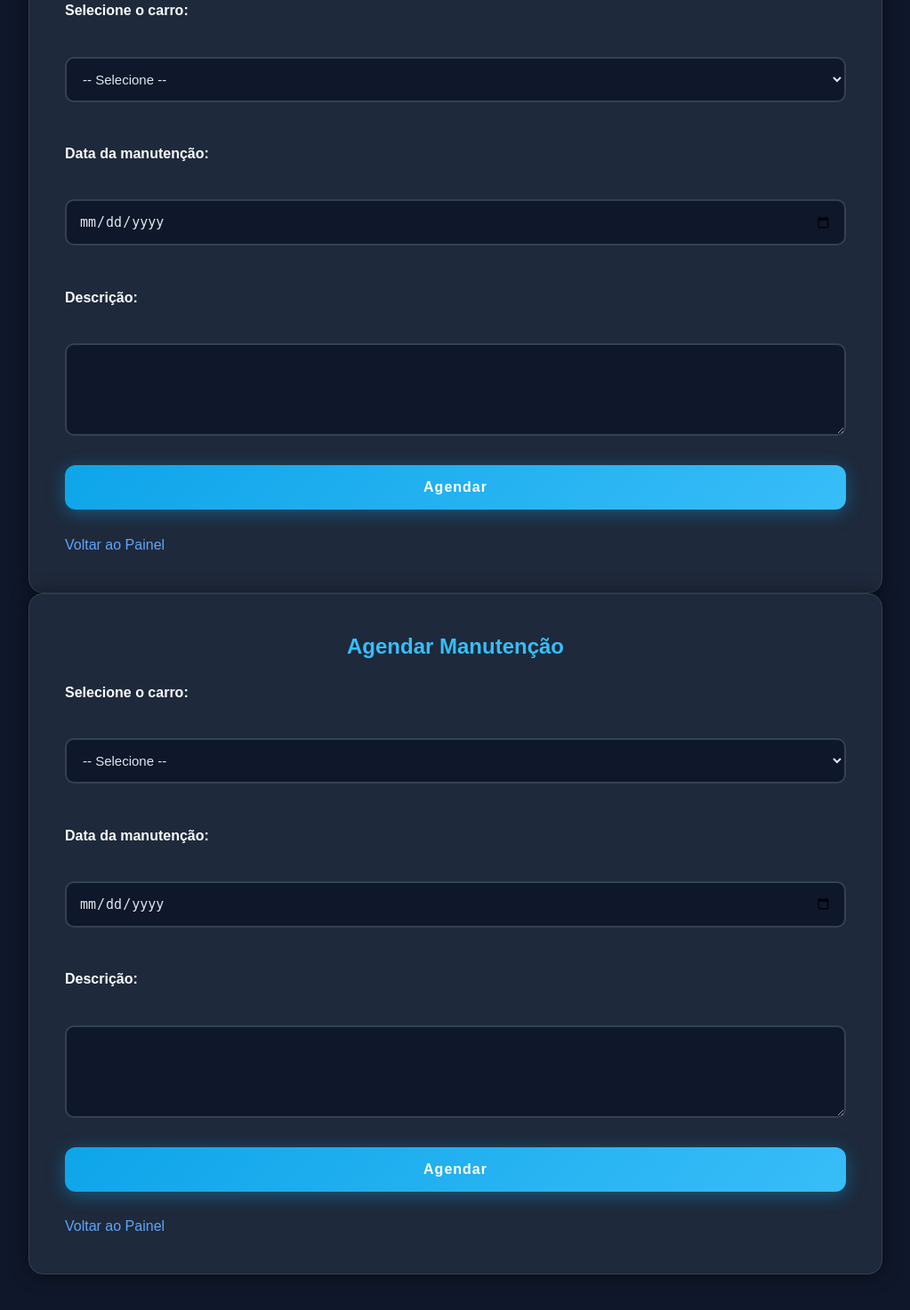
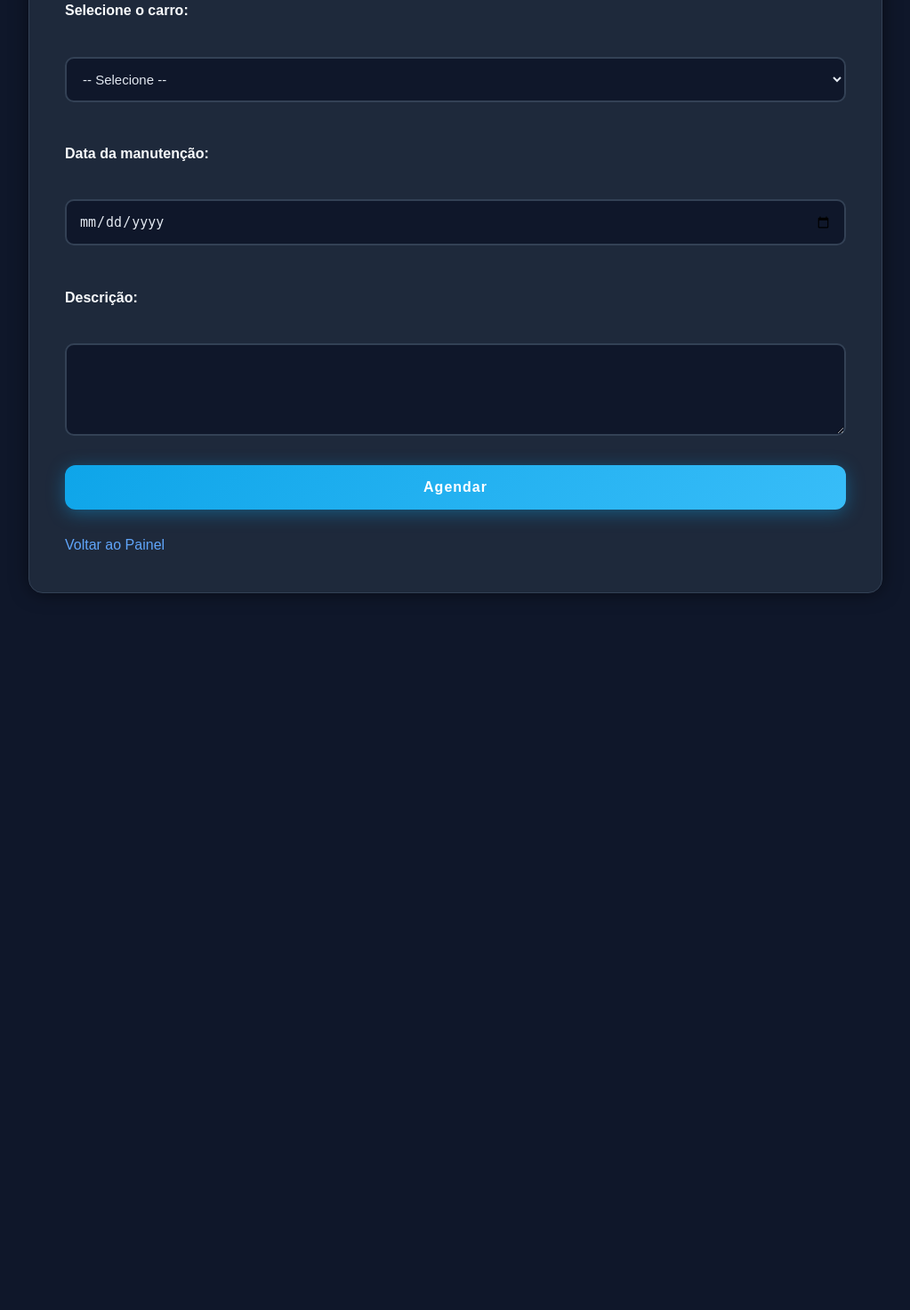
Before and after one commit to Bear144wp/Swim-Definitivo, a PHP site: page /form_agendar.php in a window 1280 px wide. Shown: the part 140-1613 px from the top of the page at 89% size, without its empty margins (128-1151 px from the left). After the commit the page ends 807 px from the top, so only its background shows below. Run offline with PHP 8.4, Linux system fonts and the light colour scheme; the visitor is signed in with stand-in values (Sample User, id 1); data that the repository does not hold is empty.

Commit message:
Update form_agendar.php

```diff
--- a/form_agendar.php
+++ b/form_agendar.php
@@ -63,49 +63,3 @@ $result = $conn->query($sql);
 </div>
 </body>
 </html>
-
-
-<!DOCTYPE html>
-<html lang="pt-br">
-<head>
-  <meta charset="UTF-8">
-  <title>Agendar Manutenção</title>
-  <link rel="stylesheet" href="estilo.css">
-</head>
-<body>
-<div class="container">
-  <h2>Agendar Manutenção</h2>
-
-  <!-- Formulário que envia os dados com o método POST -->
-  <!-- A gente usa POST aqui porque é mais seguro pra enviar dados que vão pro banco -->
-  <form action="agendar_salvar.php" method="POST">
-
-    <!-- Dropdown com os carros cadastrados pelo usuário -->
-    <label>Selecione o carro:</label><br>
-    <select name="id_carro" required>
-      <option value="">-- Selecione --</option>
-
-      <!-- Faz um loop pra mostrar cada carro do usuário como uma opção -->
-      <?php while ($row = $result->fetch_assoc()): ?>
-        <option value="<?php echo $row['id']; ?>">
-          <?php echo $row['modelo'] . " - " . $row['placa']; ?>
-        </option>
-      <?php endwhile; ?>
-    </select><br><br>
-
-    <!-- Campo para escolher a data da manutenção -->
-    <label>Data da manutenção:</label><br>
-    <input type="date" name="data" required><br><br>
-
-    <!-- Campo para descrever o problema ou o serviço que precisa ser feito -->
-    <label>Descrição:</label><br>
-    <textarea name="descricao" rows="4" cols="40" required></textarea><br><br>
-
-    <!-- Botão que envia o formulário para o agendar_salvar.php -->
-    <button type="submit">Agendar</button>
-  </form>
-
-  <br><a href="painel_cliente.php">Voltar ao Painel</a>
-</div>
-</body>
-</html>
```
